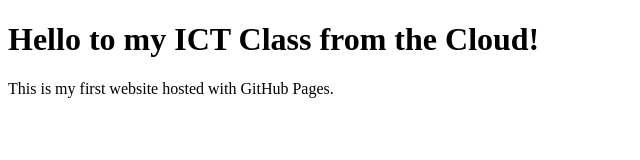
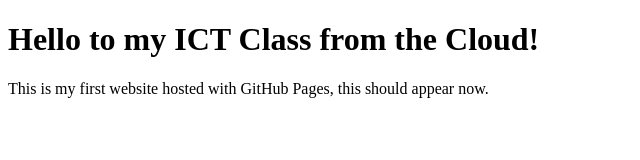
Before and after one commit to anwarbashir/cloud-computing-site, a plain HTML site: page index.html in a window 1280 px wide. Shown: the whole page, without its empty margins (0-640 px from the left). Drawn offline with Linux system fonts and the light colour scheme.

Commit message:
Update index.html
gjggj

```diff
--- a/index.html
+++ b/index.html
@@ -5,6 +5,6 @@
 </head>
 <body>
   <h1>Hello to my ICT Class from the Cloud!</h1>
-  <p>This is my first website hosted with GitHub Pages.</p>
+  <p>This is my first website hosted with GitHub Pages, this should appear now.</p>
 </body>
 </html>
```
